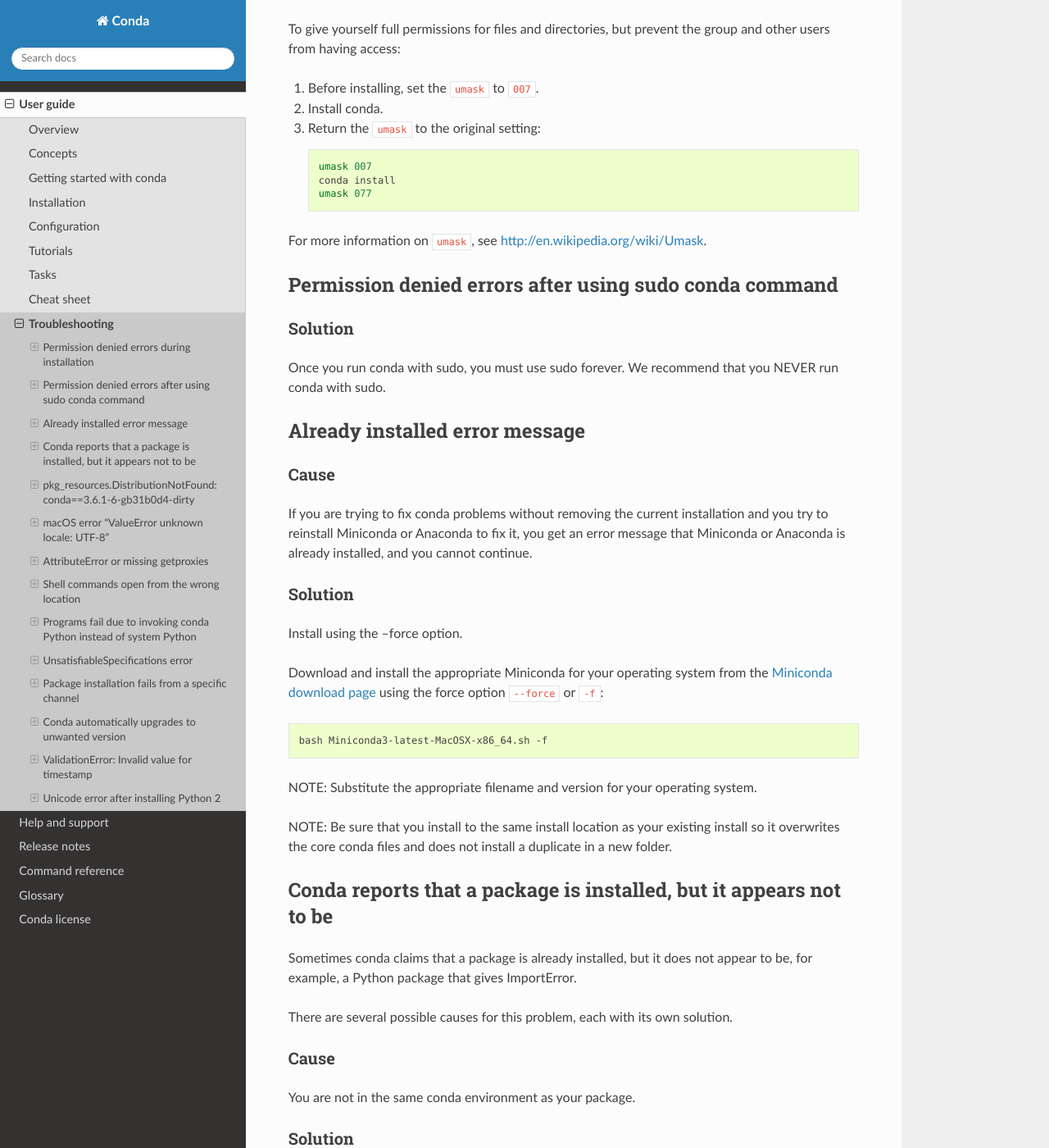
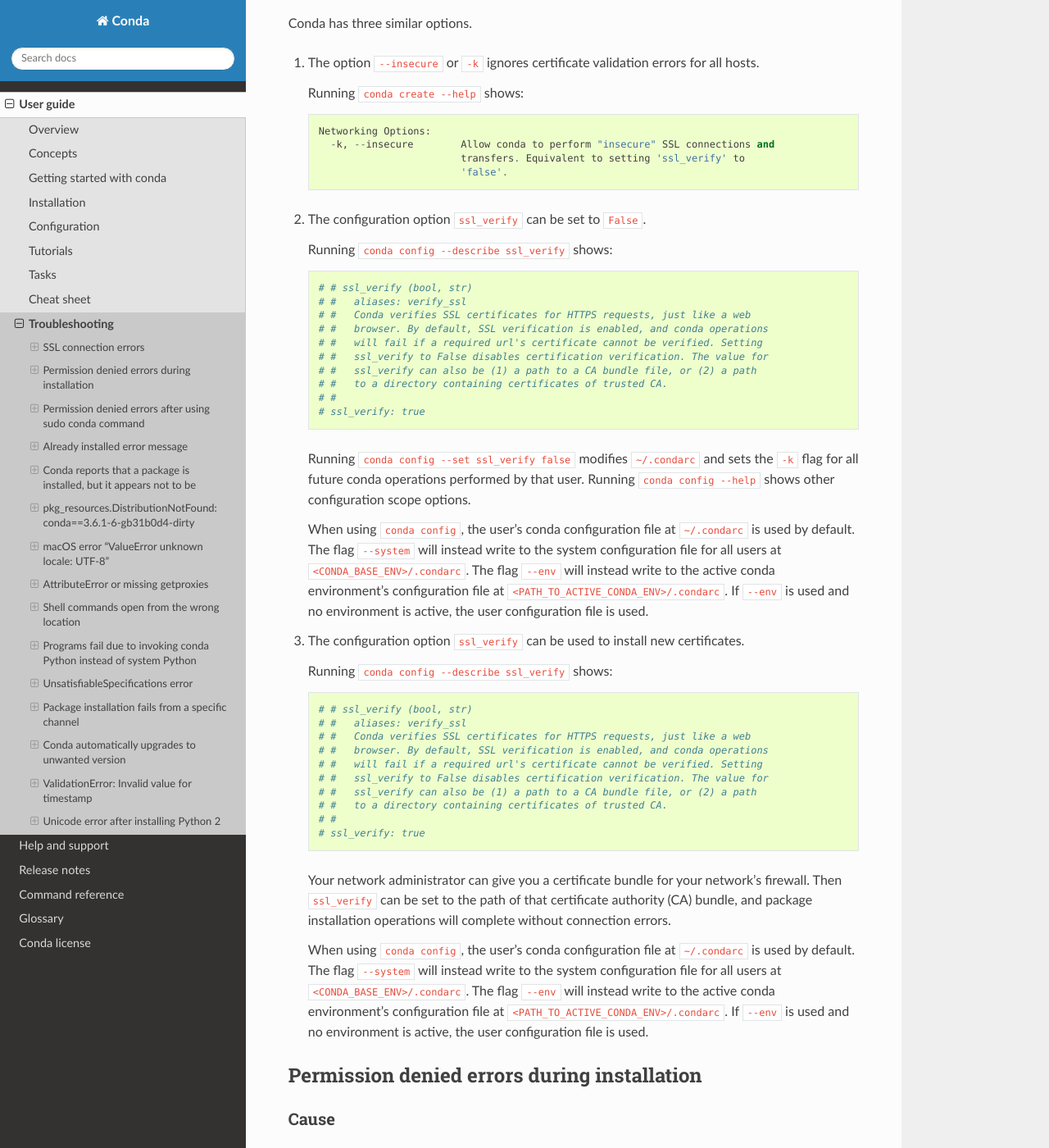
Before and after one commit to conda/conda-docs, a Sphinx documentation site: the page built from docs/source/user-guide/troubleshooting.rst, in a window 1280 px wide and 1400 px high, scrolled down 871 px. Shown: the whole window at 82% size. Built offline with Sphinx 7.4.7 and the Read the Docs theme 2.0.0, drawn with Linux system fonts in a browser that asks for light colours; some of the changed text lies outside the part shown.

Commit message:
fixing connection errors
fixing connection errors

```diff
--- a/docs/source/user-guide/troubleshooting.rst
+++ b/docs/source/user-guide/troubleshooting.rst
@@ -5,6 +5,89 @@
 .. contents::
    :local:
    :depth: 1
+
+SSL connection errors
+=====================
+
+Cause
+-----
+
+Installing packages may produce a "connection failed" error if you do not have
+the certificates for a secure connection to the package repository.
+
+Solution
+--------
+
+Pip can use the ``--trusted-host`` option to indicate that the URL of the
+repository is trusted::
+
+    pip install --trusted-host pypi.org
+
+Conda has three similar options.
+
+#. The option ``--insecure`` or ``-k`` ignores certificate validation errors for all hosts.
+
+   Running ``conda create --help`` shows::
+
+       Networking Options:
+         -k, --insecure        Allow conda to perform "insecure" SSL connections and
+                               transfers. Equivalent to setting 'ssl_verify' to
+                               'false'.
+
+#. The configuration option ``ssl_verify`` can be set to ``False``.
+
+   Running ``conda config --describe ssl_verify`` shows::
+
+       # # ssl_verify (bool, str)
+       # #   aliases: verify_ssl
+       # #   Conda verifies SSL certificates for HTTPS requests, just like a web
+       # #   browser. By default, SSL verification is enabled, and conda operations
+       # #   will fail if a required url's certificate cannot be verified. Setting
+       # #   ssl_verify to False disables certification verification. The value for
+       # #   ssl_verify can also be (1) a path to a CA bundle file, or (2) a path
+       # #   to a directory containing certificates of trusted CA.
+       # #
+       # ssl_verify: true
+
+   Running ``conda config --set ssl_verify false`` modifies ``~/.condarc`` and
+   sets the ``-k`` flag for all future conda operations performed by that user.
+   Running ``conda config --help`` shows other configuration scope options.
+
+   When using ``conda config``, the user's conda configuration file at
+   ``~/.condarc`` is used by default. The flag ``--system`` will instead write
+   to the system configuration file for all users at
+   ``<CONDA_BASE_ENV>/.condarc``. The flag ``--env`` will instead write to the
+   active conda environment's configuration file at
+   ``<PATH_TO_ACTIVE_CONDA_ENV>/.condarc``. If ``--env`` is used and no
+   environment is active, the user configuration file is used.
+
+#. The configuration option ``ssl_verify`` can be used to install new certificates.
+
+   Running ``conda config --describe ssl_verify`` shows::
+
+       # # ssl_verify (bool, str)
+       # #   aliases: verify_ssl
+       # #   Conda verifies SSL certificates for HTTPS requests, just like a web
+       # #   browser. By default, SSL verification is enabled, and conda operations
+       # #   will fail if a required url's certificate cannot be verified. Setting
+       # #   ssl_verify to False disables certification verification. The value for
+       # #   ssl_verify can also be (1) a path to a CA bundle file, or (2) a path
+       # #   to a directory containing certificates of trusted CA.
+       # #
+       # ssl_verify: true
+
+   Your network administrator can give you a certificate bundle for your
+   network's firewall. Then ``ssl_verify`` can be set to the path of that
+   certificate authority (CA) bundle, and package installation operations will
+   complete without connection errors.
+
+   When using ``conda config``, the user's conda configuration file at
+   ``~/.condarc`` is used by default. The flag ``--system`` will instead write
+   to the system configuration file for all users at
+   ``<CONDA_BASE_ENV>/.condarc``. The flag ``--env`` will instead write to the
+   active conda environment's configuration file at
+   ``<PATH_TO_ACTIVE_CONDA_ENV>/.condarc``. If ``--env`` is used and no
+   environment is active, the user configuration file is used.
 
 .. _permission-denied:
 
```
